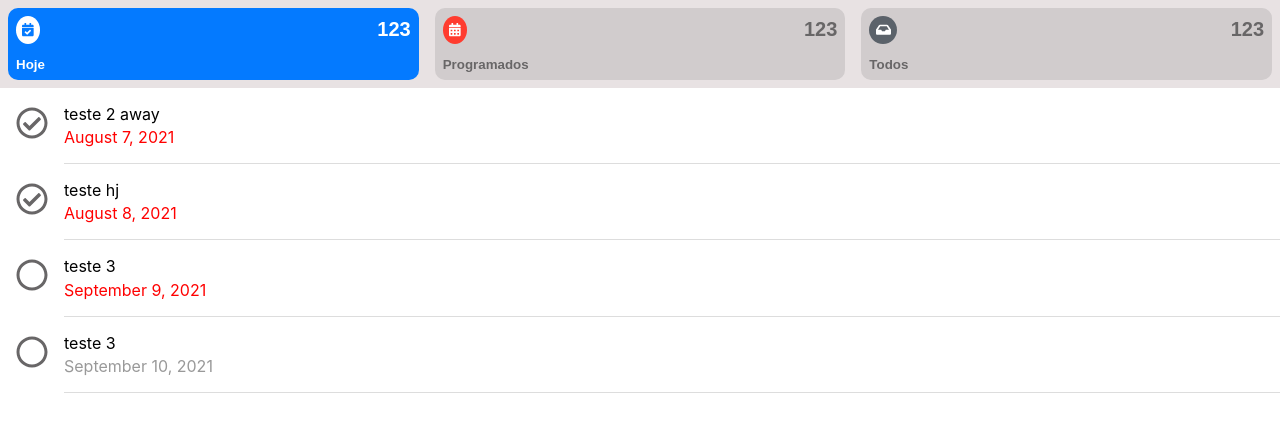
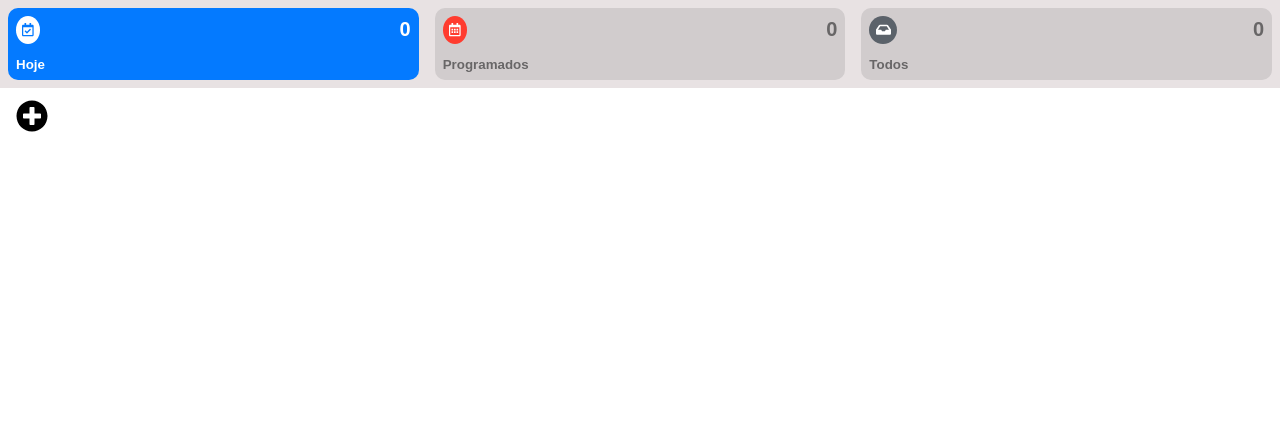
Before and after one commit to jodovaljow/lembretes-react, a React (Create React App) app: page / in a window 1280 px wide. Shown: the top 432 px of the page. Built offline with nearby package versions, Linux system fonts and the light colour scheme.

Commit message:
feat: add and remove tasks

```diff
--- a/src/components/Badge.tsx
+++ b/src/components/Badge.tsx
@@ -1,6 +1,8 @@
 import styled from "styled-components"
 import { FontAwesomeIcon } from "@fortawesome/react-fontawesome";
 import { IconDefinition } from "@fortawesome/free-solid-svg-icons";
+
+import { TypesTasksFilter } from "../core/task-query";
 
 const Icon = styled.span<PropsIconBadge>`
     background-color: ${props => props.active ? "#fff" : props.color};
@@ -55,7 +57,7 @@ export default function Badge(props: PropsBadge) {
 }
 
 export interface PropsBadge {
-    name: string
+    name: TypesTasksFilter
     count: number
     color: string
     active: boolean
--- a/src/components/Menu.tsx
+++ b/src/components/Menu.tsx
@@ -3,7 +3,7 @@ import styled from "styled-components";
 import Badge, { PropsBadge } from "./Badge"
 import { useAppDispatch, useAppSelector } from "../redux/hooks";
 import { select } from "../redux/reducer";
-import { filter } from "../redux/reducerTasks";
+import { TasksFilter, TypesTasksFilter } from "../core/task-query";
 
 const Container = styled.div`
     display: flex;
@@ -22,12 +22,23 @@ export default function Menu() {
     const menuOptions = useAppSelector(state => state.menuOptions)
     const dispatch = useAppDispatch()
 
-    function onSelectMenuOption(menuOption: PropsBadge) {
-        dispatch(select(menuOption.name))
-        dispatch(filter(menuOption.name))
+    function onSelectMenuOption(typesTasksFilter: TypesTasksFilter) {
+
+        dispatch(select(typesTasksFilter))
+    }
+
+    function getPropsBadge(tasksFilter: TasksFilter): PropsBadge {
+
+        return {
+            ...tasksFilter.filter,
+            count: tasksFilter.tasks.length
+        }
     }
 
     return <Container>
-        {menuOptions.map((menuOption, index) => <Item key={index} onClick={() => onSelectMenuOption(menuOption)}> <Badge {...menuOption}></Badge></Item>)}
-    </Container>
+        {menuOptions.map((menuOption, index) =>
+            <Item key={index} onClick={() => onSelectMenuOption(menuOption.filter.name)}>
+                <Badge {...getPropsBadge(menuOption)}></Badge>
+            </Item>)}
+    </Container >
 }
--- a/src/components/TaskItem.tsx
+++ b/src/components/TaskItem.tsx
@@ -1,7 +1,12 @@
 import styled from "styled-components";
 import { FontAwesomeIcon } from "@fortawesome/react-fontawesome";
 import { faCheckCircle, faCircle } from "@fortawesome/free-regular-svg-icons";
+import { faTrash } from "@fortawesome/free-solid-svg-icons";
+
+import { useAppDispatch as UseAppDispatch, useAppSelector, } from "../redux/hooks";
 import { dateIsPast } from "../core/date-utils";
+import { delTask, Task } from "../core/task-query";
+import { select } from "../redux/reducer";
 
 const Container = styled.div`
     display: flex;
@@ -19,6 +24,11 @@ const Checkbox = styled.span`
 const Content = styled.div`
     border-bottom: 1.5px solid #dddddd;
     flex: 1;
+    display: flex;
+`;
+
+const ContentNameDate = styled.div`
+    flex: 1;
 `;
 
 const Name = styled.p`
@@ -33,7 +43,21 @@ const DateField = styled.p<{ inPast: boolean }>`
     margin-bottom: 1rem;
 `;
 
+const ButtonDel = styled.button`
+    margin: 0.6rem;
+    font-size: 1.2rem;
+    background-color: #fff;
+    color: #ff3c2f;
+    border: none;
+    cursor: pointer;
+`;
+
 export default function TaskItem(task: Task) {
+
+    const menuOptions = useAppSelector(state => state.menuOptions)
+    const dispatch = UseAppDispatch()
+
+    const activedBadge = menuOptions.find(taskFilter => taskFilter.filter.active)
 
     function formatDate() {
 
@@ -51,6 +75,14 @@ export default function TaskItem(task: Task) {
         );
     }
 
+    function onDellTask(task: Task) {
+
+        delTask(task)
+
+        if (activedBadge)
+            dispatch(select(activedBadge.filter.name))
+    }
+
     return <Container>
 
         <Checkbox>
@@ -58,15 +90,16 @@ export default function TaskItem(task: Task) {
             <FontAwesomeIcon icon={task.done ? faCheckCircle : faCircle} />
         </Checkbox>
         <Content>
-            <Name>{task.name}</Name>
-            {task.date && <DateField inPast={dateIsPast(task.date)}>{formatDate()}</DateField>}
+            <ContentNameDate>
+
+                <Name>{task.name}</Name>
+                {task.date && <DateField inPast={dateIsPast(task.date)}>{formatDate()}</DateField>}
+            </ContentNameDate>
+
+            <ButtonDel onClick={() => onDellTask(task)}>
+
+                <FontAwesomeIcon icon={faTrash} />
+            </ButtonDel>
         </Content>
     </Container>
 }
-
-export interface Task {
-    id: string
-    done: boolean
-    name: string
-    date?: string | null
-}
--- a/src/components/TaskList.tsx
+++ b/src/components/TaskList.tsx
@@ -1,7 +1,12 @@
 import styled from "styled-components";
+import { v4 as uuidv4 } from 'uuid';
 
-import { useAppSelector } from "../redux/hooks";
+import { useAppDispatch as UseAppDispatch, useAppSelector } from "../redux/hooks";
+import { addTask, TypesTasksFilter } from '../core/task-query'
 import { default as TaskItem, } from "./TaskItem";
+import { select } from "../redux/reducer";
+import { FontAwesomeIcon } from "@fortawesome/react-fontawesome";
+import { faPlusCircle } from "@fortawesome/free-solid-svg-icons";
 
 const Container = styled.div`
     display: flex;
@@ -9,12 +14,47 @@ const Container = styled.div`
     align-items: center;
 `;
 
+const ButtonAdd = styled.button`
+    margin: 0.6rem;
+    font-size: 2rem;
+    background-color: #fff;
+    border: none;
+    cursor: pointer;
+`;
+
 export default function TaskList() {
 
-    const taskItems = useAppSelector(state => state.tasks)
+    const tasksFilter = useAppSelector(state => state.menuOptions)
 
-    return <Container>
+    const dispatch = UseAppDispatch()
 
-        {taskItems.map((taskItem, index) => <TaskItem key={index} {...taskItem}></TaskItem>)}
-    </Container>
+    const activedBadge = tasksFilter.find(taskFilter => taskFilter.filter.active)
+
+    function onAddTask(type: TypesTasksFilter) {
+
+        addTask({
+            id: uuidv4(),
+            done: true,
+            name: 'teste 2 away',
+            date: '2021-08-07',
+        })
+
+        dispatch(select(type))
+    }
+
+    return <>
+        {!!activedBadge ?
+
+            <Container>
+
+                {activedBadge.tasks.map((taskItem, index) => <TaskItem key={index} {...taskItem}></TaskItem>)}
+
+                <ButtonAdd onClick={() => onAddTask(activedBadge?.filter.name)}>
+
+                    <FontAwesomeIcon icon={faPlusCircle} />
+                </ButtonAdd>
+            </Container>
+            :
+            <p>...</p>}
+    </>
 }
--- a/src/redux/reducer.tsx
+++ b/src/redux/reducer.tsx
@@ -1,37 +1,20 @@
-import { faCalendarAlt, faCalendarCheck, faInbox } from '@fortawesome/free-solid-svg-icons'
 import { createSlice, PayloadAction } from '@reduxjs/toolkit'
 
-import { PropsBadge } from '../components/Badge'
+import { getTasksFilter, TypesTasksFilter } from '../core/task-query';
 
-const initialState: PropsBadge[] = [
-    {
-        name: "Hoje",
-        active: true,
-        color: "#047aff",
-        icon: faCalendarCheck,
-        count: 123,
-    },
-    {
-        name: "Programados",
-        active: false,
-        color: "#ff3c2f",
-        icon: faCalendarAlt,
-        count: 123,
-    },
-    {
-        name: "Todos",
-        active: false,
-        color: "#5b626a",
-        icon: faInbox,
-        count: 123,
-    },
-]
+const initialState = getTasksFilter()
 
 export const menuSlice = createSlice({
     name: 'menu',
     initialState,
     reducers: {
-        select: (state, action: PayloadAction<string>) => state.map(badge => ({ ...badge, active: badge.name === action.payload }))
+        select: (state, action: PayloadAction<TypesTasksFilter>) => getTasksFilter().map(taskFilter => {
+
+            return {
+                filter: { ...taskFilter.filter, active: action.payload === taskFilter.filter.name, count: taskFilter.tasks.length },
+                tasks: taskFilter.tasks,
+            }
+        }),
     }
 })
 
--- a/src/redux/reducerTasks.tsx
+++ /dev/null
@@ -1,99 +0,0 @@
-import { createSlice, PayloadAction } from '@reduxjs/toolkit'
-import { v4 as uuidv4 } from 'uuid';
-
-import { Task } from '../components/TaskItem'
-import { dateIsTodayAndPast } from '../core/date-utils';
-
-function getTasks(): Task[] {
-    return [
-        {
-            id: uuidv4(),
-            done: false,
-            name: 'teste sem data',
-            date: '',
-        },
-        {
-            id: uuidv4(),
-            done: false,
-            name: 'teste',
-        },
-        {
-            id: uuidv4(),
-            done: true,
-            name: 'teste 2 away',
-            date: '2021-08-07',
-        },
-        {
-            id: uuidv4(),
-            done: true,
-            name: 'teste hj',
-            date: '2021-08-08',
-        },
-        {
-            id: uuidv4(),
-            done: false,
-            name: 'teste 3',
-            date: '2021-10-07',
-        },
-        {
-            id: uuidv4(),
-            done: false,
-            name: 'teste 3',
-            date: '2021-09-10',
-        },
-        {
-            id: uuidv4(),
-            done: false,
-            name: 'teste 3',
-            date: '2021-09-09',
-        },
-        {
-            id: uuidv4(),
-            done: false,
-            name: 'teste 3',
-            date: '2021-09-11',
-        },
-    ]
-        .sort((taskA, taskB) => {
-
-            const dateTaskA: string = taskA.date ?? ''
-            const dateTaskB: string = taskB.date ?? ''
-
-            return dateTaskA.localeCompare(dateTaskB)
-        })
-}
-
-function getTasksHoje(): Task[] {
-
-    return getTasks().filter(task => task.date && dateIsTodayAndPast(task.date))
-}
-
-function getTasksProgramados(): Task[] {
-
-    return getTasks().filter(task => !!task.date)
-}
-
-const initialState: Task[] = getTasksHoje()
-
-export const tasksSlice = createSlice({
-    name: 'tasks',
-    initialState,
-    reducers: {
-        filter: (state, action: PayloadAction<string>) => {
-
-            switch (action.payload) {
-                case 'Hoje':
-
-                    return getTasksHoje()
-                case 'Programados':
-
-                    return getTasksProgramados()
-            }
-
-            return getTasks()
-        },
-    }
-})
-
-export const { filter, } = tasksSlice.actions
-export default tasksSlice.reducer
--- a/src/redux/store.tsx
+++ b/src/redux/store.tsx
@@ -1,12 +1,10 @@
 import { configureStore } from '@reduxjs/toolkit'
 
 import menuReducer from './reducer'
-import tasksReducer from './reducerTasks'
 
 const store = configureStore({
     reducer: {
         menuOptions: menuReducer,
-        tasks: tasksReducer,
     }
 })
 
```
